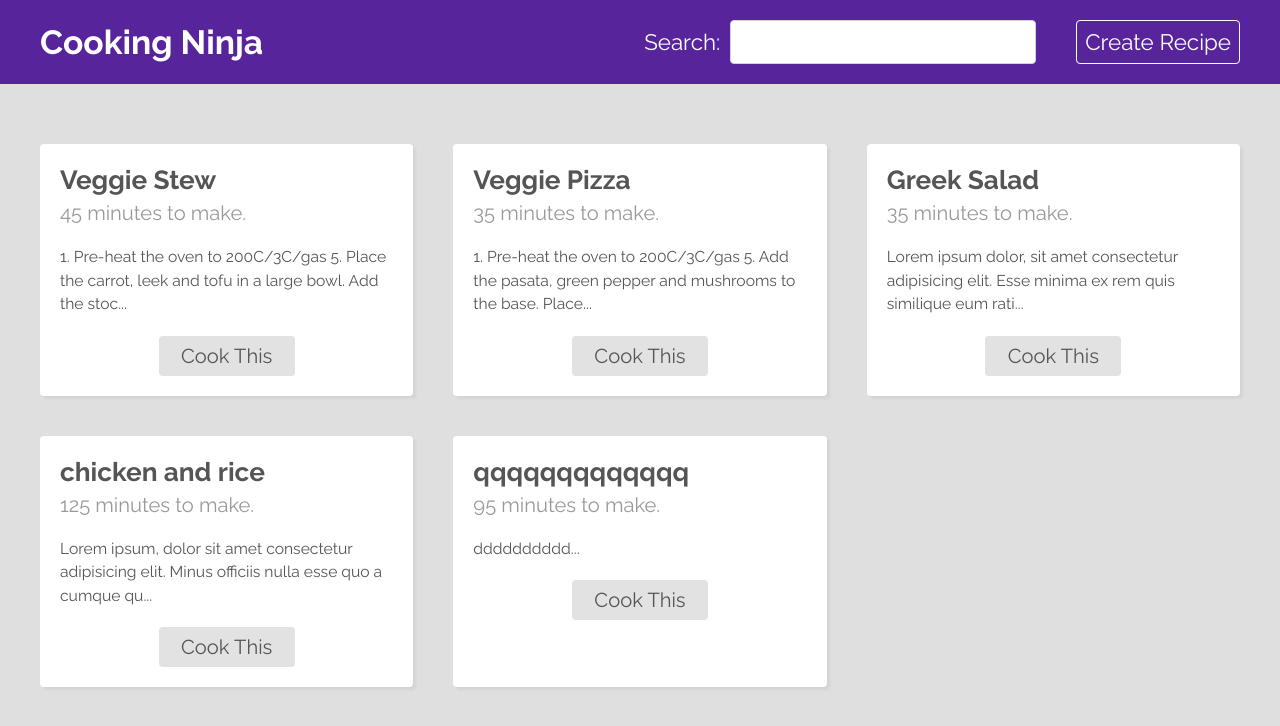
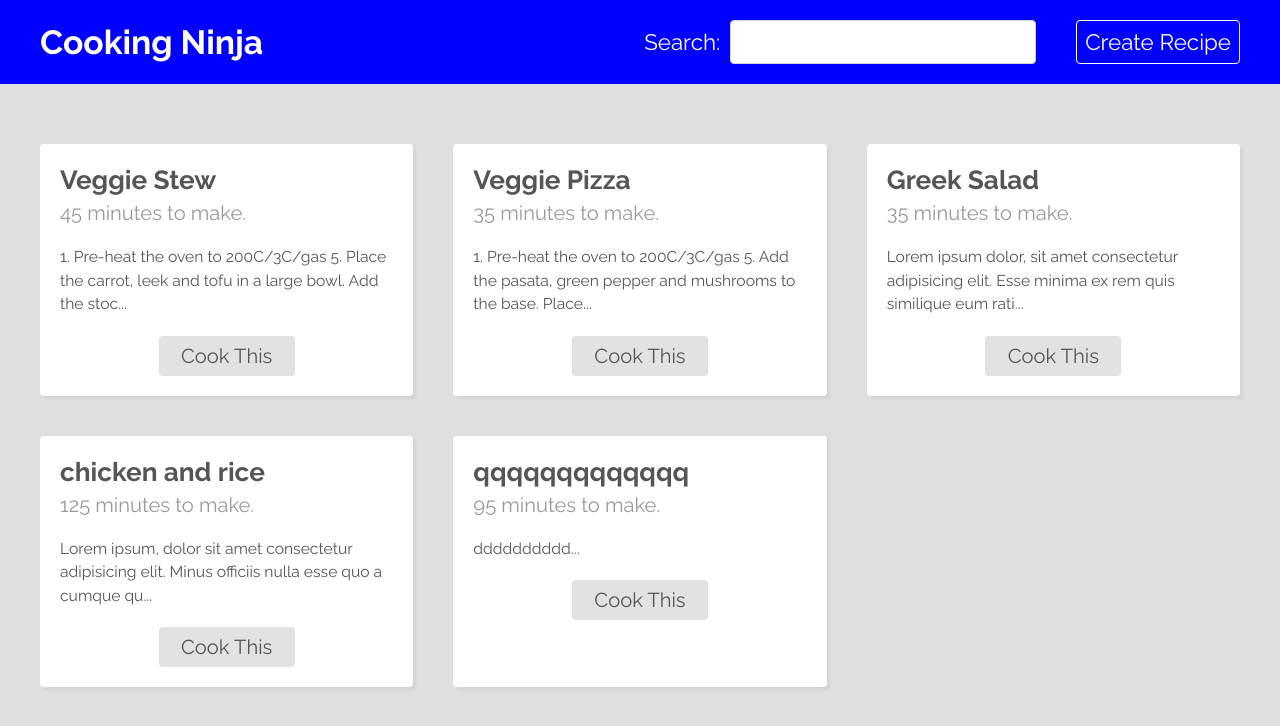
Before and after one commit to mosi3883/cooking-ninja, a React (Create React App) app: page / in a window 1280 px wide. Shown: the top 726 px of the page. Built offline with nearby package versions, Linux system fonts and the light colour scheme; data requests are answered from the project's data file.

Commit message:
using theme context

```diff
--- a/src/components/Navbar.jsx
+++ b/src/components/Navbar.jsx
@@ -1,13 +1,15 @@
-import React from "react";
+import { useContext } from "react";
 import { Link } from "react-router-dom";
+import { themeContext } from "../context/theme-contenxt";
 // styles
 
 import "./Navbar.css";
 import Seachbar from "./Seachbar";
 
 function Navbar() {
+  const { color } = useContext(themeContext);
   return (
-    <div className="navbar">
+    <div className="navbar" style={{ background: color }}>
       <nav>
         <Link to="/" className="brand">
           <h1>Cooking Ninja</h1>
```
